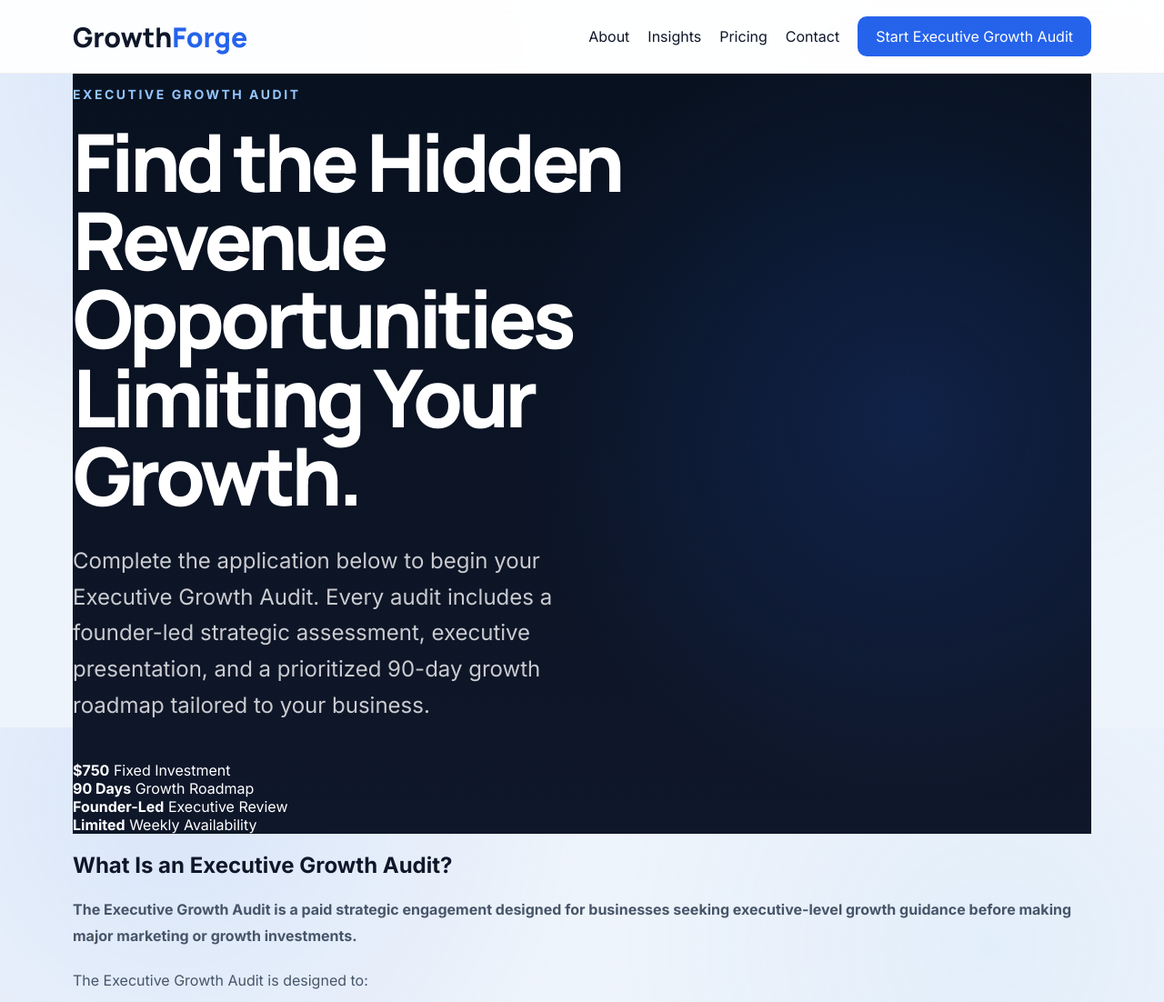
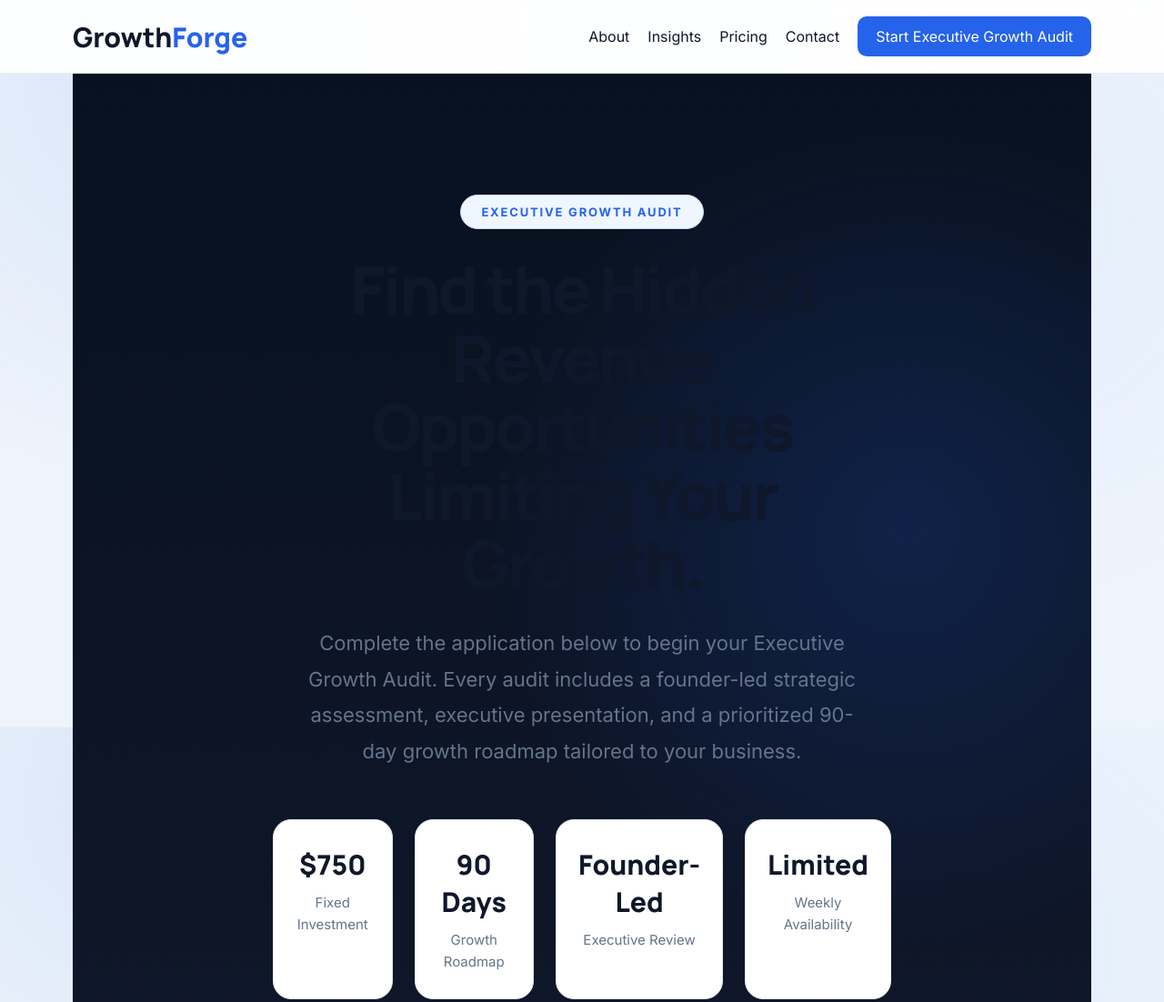
Before and after one commit to GrowthForgeGrowth/growthforge-website, a website: page discovery.html in a window 1280 px wide. Shown: the top 1102 px of the page at 91% size. Drawn offline with Linux system fonts and the light colour scheme.

Commit message:
Update styles.css

```diff
--- a/styles.css
+++ b/styles.css
@@ -3765,3 +3765,201 @@ EXECUTIVE GROWTH AUDIT
     }
 
 }
+
+/* =========================================
+   EXECUTIVE GROWTH AUDIT HERO
+========================================= */
+
+.audit-hero{
+
+    padding:120px 0 90px;
+
+    text-align:center;
+
+}
+
+.audit-hero .hero-content{
+
+    max-width:900px;
+
+    margin:0 auto;
+
+}
+
+.audit-hero .eyebrow{
+
+    display:inline-flex;
+
+    align-items:center;
+
+    justify-content:center;
+
+    padding:10px 22px;
+
+    margin-bottom:28px;
+
+    border-radius:999px;
+
+    background:#eff6ff;
+
+    border:1px solid #bfdbfe;
+
+    color:#2563eb;
+
+    font-size:13px;
+
+    font-weight:700;
+
+    letter-spacing:.14em;
+
+    text-transform:uppercase;
+
+}
+
+.audit-hero h1{
+
+    margin:0 0 30px;
+
+    font:800 72px Manrope,sans-serif;
+
+    line-height:1.05;
+
+    letter-spacing:-.04em;
+
+    color:#0f172a;
+
+}
+
+.audit-hero .lead{
+
+    max-width:760px;
+
+    margin:0 auto 55px;
+
+    font-size:22px;
+
+    line-height:1.8;
+
+    color:#64748b;
+
+}
+
+
+/* =========================================
+   AUDIT META
+========================================= */
+
+.audit-meta{
+
+    display:grid;
+
+    grid-template-columns:repeat(4,1fr);
+
+    gap:24px;
+
+    margin-top:30px;
+
+}
+
+.audit-meta-item{
+
+    background:#fff;
+
+    border:1px solid #e2e8f0;
+
+    border-radius:20px;
+
+    padding:28px 24px;
+
+    transition:.25s ease;
+
+}
+
+.audit-meta-item:hover{
+
+    transform:translateY(-4px);
+
+    border-color:#bfdbfe;
+
+    box-shadow:0 18px 45px rgba(15,23,42,.08);
+
+}
+
+.audit-meta-item strong{
+
+    display:block;
+
+    margin-bottom:10px;
+
+    font:800 30px Manrope,sans-serif;
+
+    color:#0f172a;
+
+}
+
+.audit-meta-item span{
+
+    display:block;
+
+    font-size:15px;
+
+    color:#64748b;
+
+    line-height:1.6;
+
+}
+
+
+/* =========================================
+   MOBILE
+========================================= */
+
+@media (max-width:960px){
+
+    .audit-hero{
+
+        padding:80px 0 60px;
+
+    }
+
+    .audit-hero h1{
+
+        font-size:52px;
+
+    }
+
+    .audit-hero .lead{
+
+        font-size:19px;
+
+    }
+
+    .audit-meta{
+
+        grid-template-columns:repeat(2,1fr);
+
+    }
+
+}
+
+@media (max-width:640px){
+
+    .audit-meta{
+
+        grid-template-columns:1fr;
+
+    }
+
+    .audit-hero h1{
+
+        font-size:42px;
+
+    }
+
+    .audit-hero .lead{
+
+        font-size:18px;
+
+    }
+
+}
```
